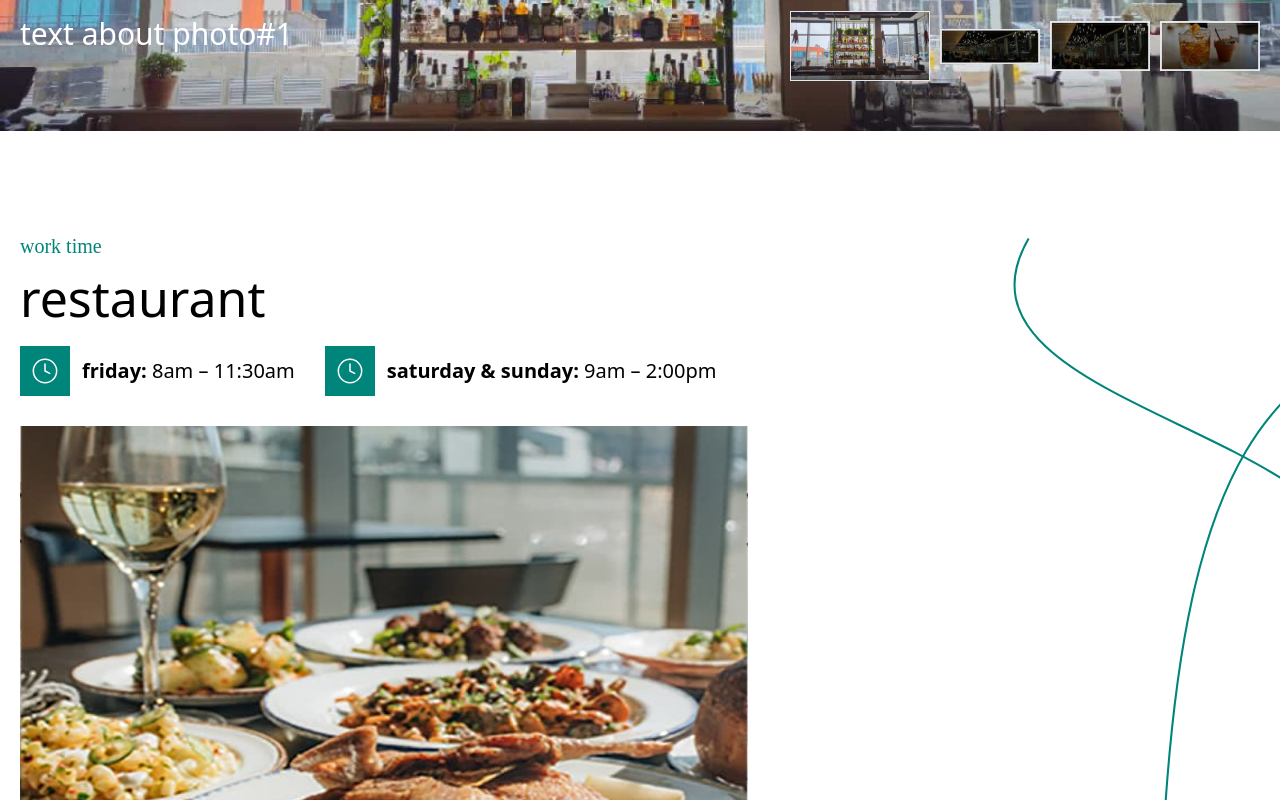
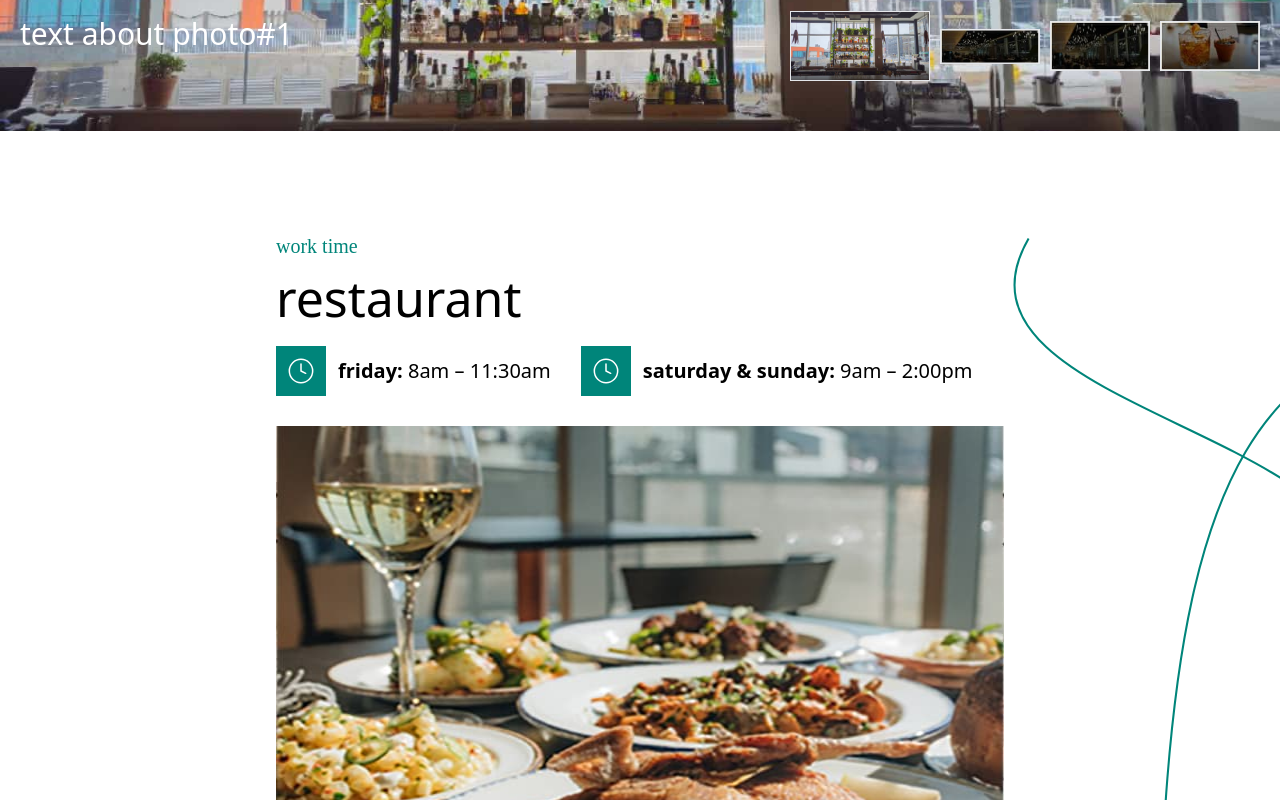
Before and after one commit to AnnMatsarska/terre-test, a Next.js app: page / in a window 1280 px wide. Shown: the part 1700-2500 px from the top of the page. Built offline with nearby package versions, Linux system fonts and the light colour scheme.

Commit message:
fix schedule section

```diff
--- a/src/components/Schedule.tsx
+++ b/src/components/Schedule.tsx
@@ -3,7 +3,7 @@ import Image from 'next/image';
 
 const Schedule = () => {
   return (
-    <section className="bg-schedulemob bg-cover md:bg-scheduletab 2xl:bg-schedule w-full mx-auto px-[10px] md:px-[20px] 2xl:px-[120px] pt-[60px] md:pt-[100px] 2xl:pt-[90px] md:pb-[70px] 2xl:pb-[74px]">
+    <section className="bg-schedulemob bg-cover md:bg-scheduletab 2xl:bg-schedule w-full mx-auto px-[10px] md:px-[20px] 2xl:px-[120px] pt-[60px] md:pt-[100px] 2xl:pt-[90px] md:pb-[70px] 2xl:pb-[74px] flex flex-col justify-center items-center 2xl:block">
       <div className="2xl:flex gap-[71px] mb-[60px] md:mb-[100px] 2xl:mb-[0px]">
         <div className="2xl:order-2 2xl:mt-[50px]">
           <p className="lowercase font-montez font-normal text-secondary-green text-[17px] md:text-[20px] 2xl:text-[22px]">
```
